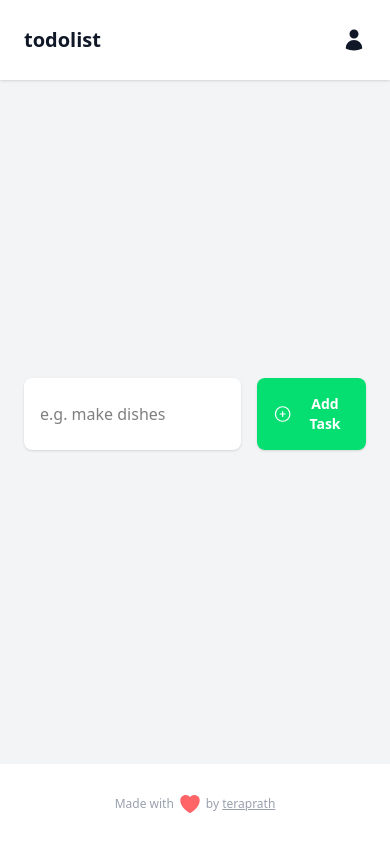
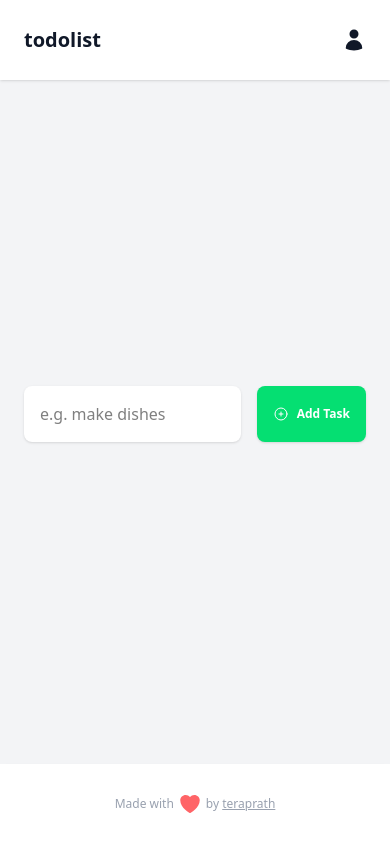
Before and after one commit to teraprath/todo-app, a React (Vite) app: page / in a window 390 px wide. Built offline with nearby package versions, Linux system fonts and the light colour scheme.

Commit message:
Update reponsive buttons

```diff
--- a/src/components/TaskContainer.jsx
+++ b/src/components/TaskContainer.jsx
@@ -27,8 +27,8 @@ function TaskContainer(props) {
 
       <form action={addTask} className="flex justify-between mb-4 space-x-4">
         <input name="task-title" type="text" placeholder="e.g. make dishes" required={true} className="p-4 w-2/3 bg-white rounded-lg outline-0 shadow-sm" />
-        <button className="w-1/3 bg-green-400 hover:bg-green-500 px-4 py-4 rounded-lg text-white text-sm font-semibold flex justify-center items-center gap-2 cursor-pointer transition-all duration-100 shadow-sm">
-          <PlusCircleIcon className="size-6" /> Add Task
+        <button className="w-1/3 bg-green-400 hover:bg-green-500 px-4 py-4 rounded-lg text-white text-xs sm:text-sm font-semibold flex justify-center items-center gap-2 cursor-pointer transition-all duration-100 shadow-sm">
+          <PlusCircleIcon className="size-4 sm:size-6" /> Add Task
         </button>
       </form>
 
```
